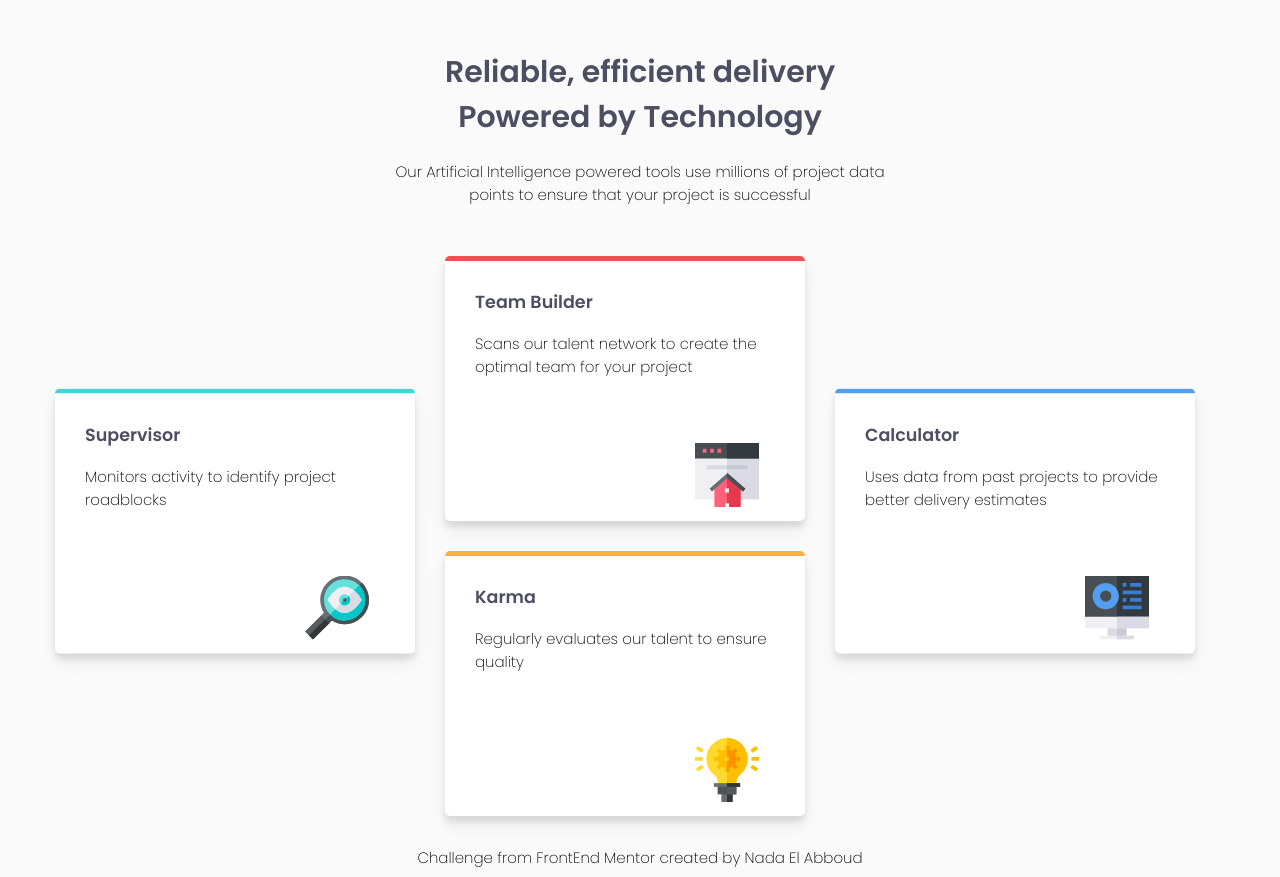
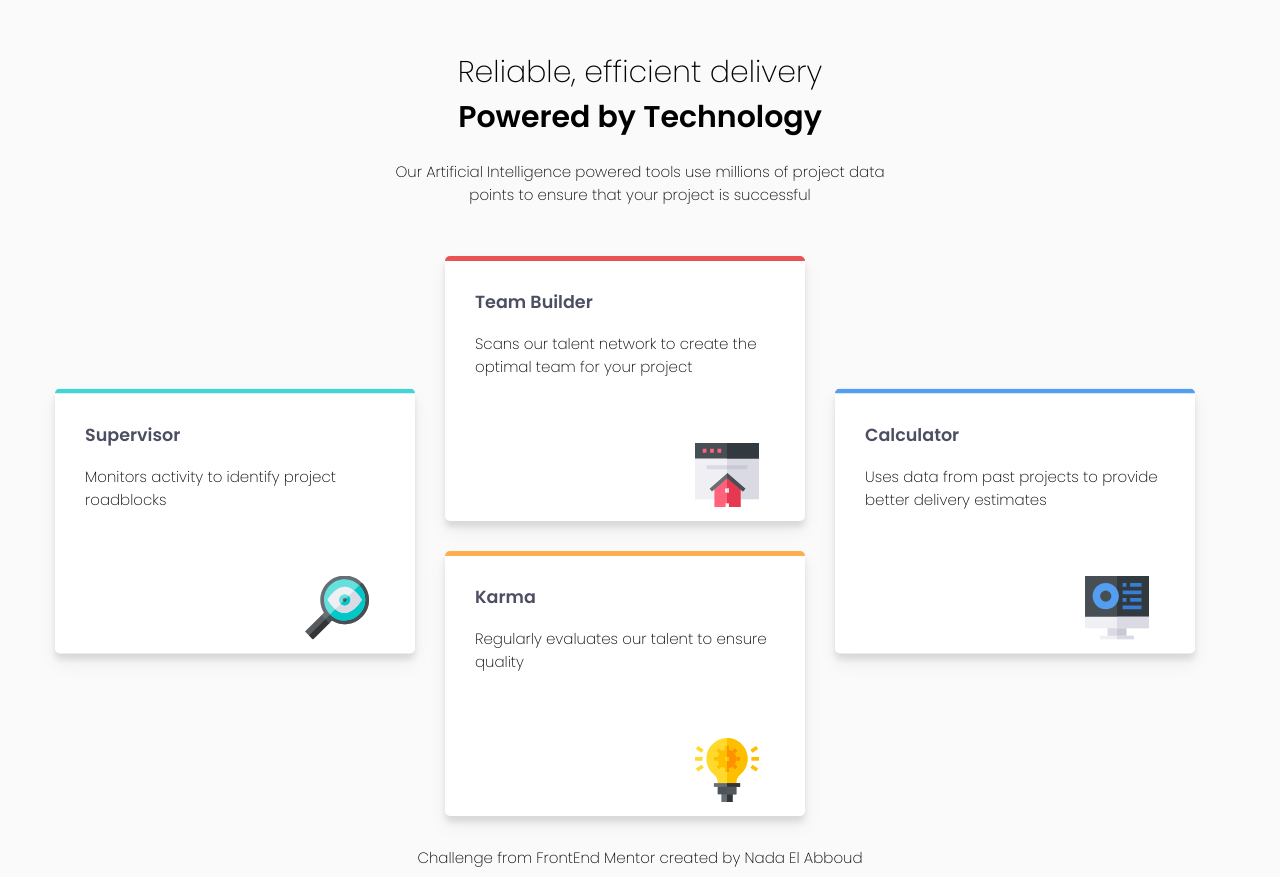
Before and after one commit to Nada-abbo/four-card-feature-section-master, a plain HTML site: page index.html in a window 1280 px wide. Drawn offline with Linux system fonts and the light colour scheme.

Commit message:
Update styles.css

```diff
--- a/styles.css
+++ b/styles.css
@@ -10,8 +10,10 @@ header {
   text-align: center;
 }
 
+span {font-weight:700; }
+
 h1 {
-  color: #4C4E61;
+  font-weight: 200;
 }
 
 p {
```
